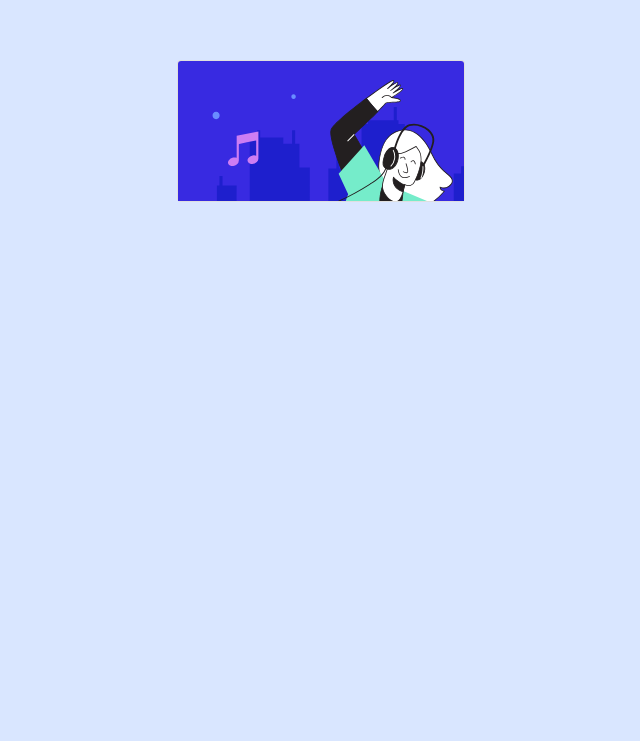
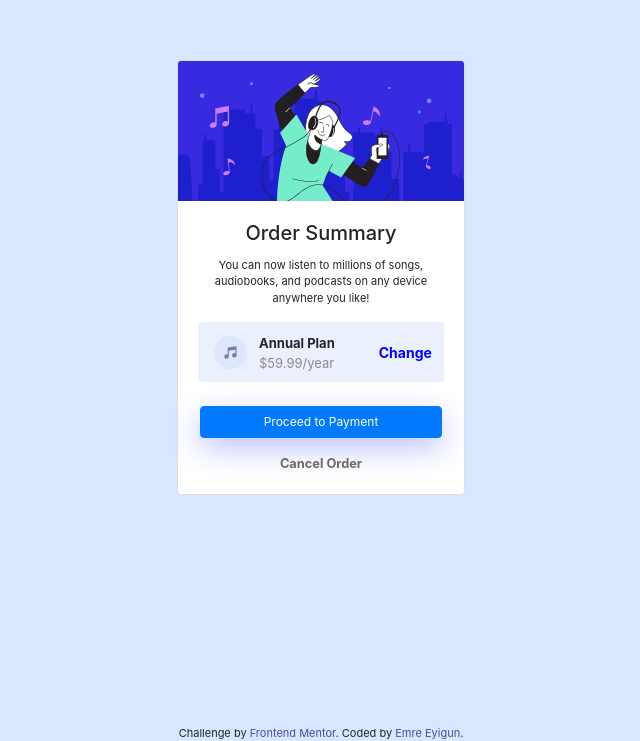
Before and after one commit to emreygn/ordersummary-frontendmentor, a plain HTML site: page index.html in a window 1280 px wide. Shown: the part 190-931 px from the top of the page, without its empty margins (319-959 px from the left). Before the commit the page ends 800 px from the top, so only its background shows below. Drawn offline with nearby package versions, Linux system fonts and the light colour scheme.

Commit message:
switched object to img

```diff
--- a/index.html
+++ b/index.html
@@ -32,7 +32,7 @@ box-shadow: 0px 10px 30px 0px rgb(187, 194, 255);
       <!-- Content start -->
       <article class="col-sm-4 mx-auto">
   <div class="card mx-auto text-center" style="width: 18rem; margin-top: 250px;">
-    <object data="/images/illustration-hero.svg" class="card-img-top" alt="...">
+    <img src="/images/illustration-hero.svg" class="card-img-top" alt="...">
     <div class="card-body">
       <h5 class="card-title">Order Summary</h5>
       <p class="card-text attribution mt-1">You can now listen to millions of songs, audiobooks, and podcasts on any
```
